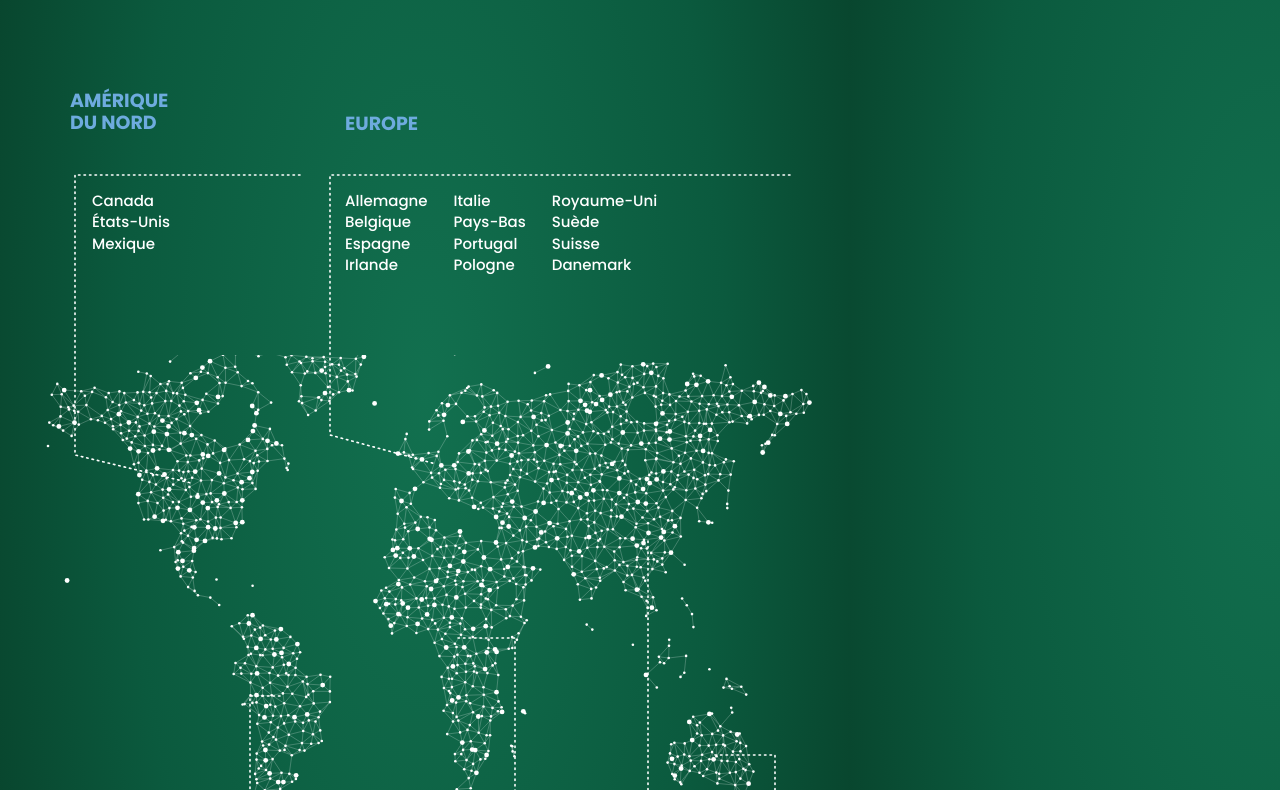
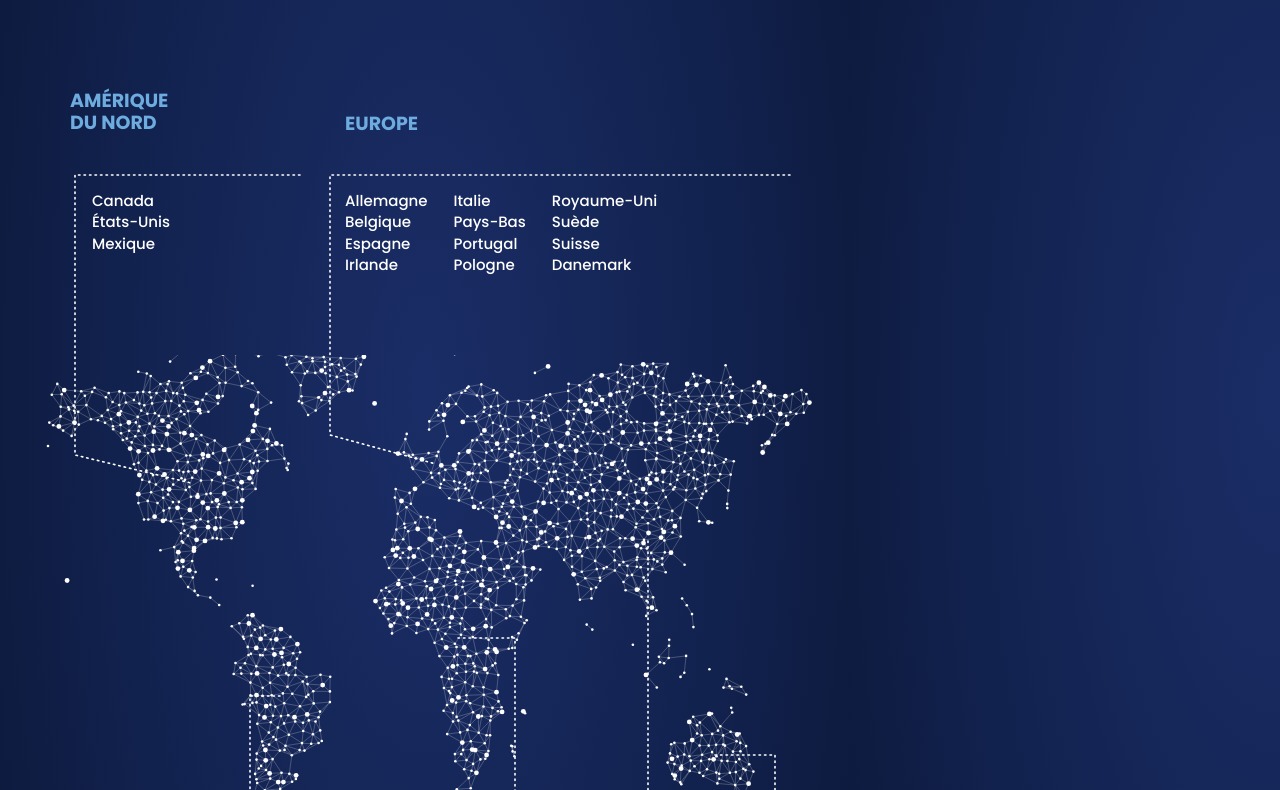
Before and after one commit to guillaumecreation/app-buggee-42, a website: page kakemono/kakemono.html in a window 1280 px wide. Shown: the part 505-1295 px from the top of the page. Drawn offline with Linux system fonts and the light colour scheme.

Commit message:
Kakemono: navy blue background
Co-Authored-By: Claude Opus 5.5 <noreply@anthropic.com>
Claude-Session: https://claude.ai/code/session_01XviPJyFtkNj8reJprNJmmn

```diff
--- a/kakemono/kakemono.html
+++ b/kakemono/kakemono.html
@@ -4,7 +4,7 @@
 *{margin:0;padding:0;box-sizing:border-box}
 html,body{width:850px;height:2000px}
 body{font-family:Poppins,Arial,sans-serif;color:#fff;
- background:radial-gradient(ellipse at 50% 45%,#12704f 0%,#0B5A3E 50%,#06331f 100%);position:relative;overflow:hidden}
+ background:radial-gradient(ellipse at 50% 45%,#1a2d66 0%,#12224F 50%,#0a1430 100%);position:relative;overflow:hidden}
 .abs{position:absolute}
 .logo{left:50%;top:70px;transform:translateX(-50%);width:230px;height:230px;border:6px solid #fff;display:flex;flex-direction:column;align-items:center;justify-content:center}
 .logo .m{font-size:92px;font-weight:800;letter-spacing:-4px;line-height:1}
```
Also changed, not shown: 2 other files.
